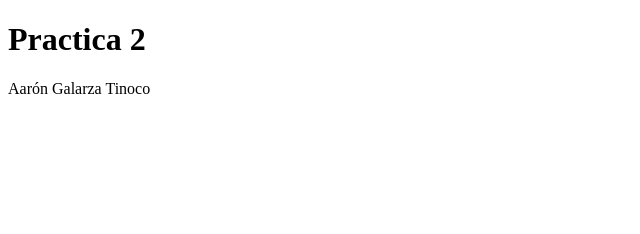
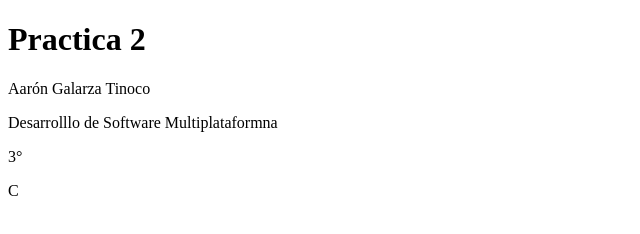
Before and after one commit to AaronGT03/practica2, a plain HTML site: page index.html in a window 1280 px wide. Shown: the whole page, without its empty margins (0-640 px from the left). Drawn offline with Linux system fonts and the light colour scheme.

Commit message:
[UPDATE]IndexHTML

```diff
--- a/index.html
+++ b/index.html
@@ -9,5 +9,8 @@
 <body>
     <h1>Practica 2</h1>
     <p>Aarón Galarza Tinoco</p>
+    <p>Desarrolllo de Software Multiplataformna</p>
+    <p>3°</p>
+    <p>C</p>
 </body>
 </html>
```
